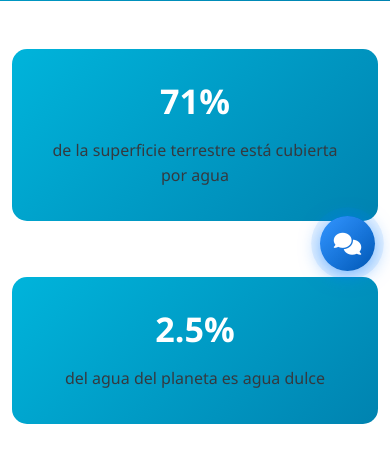
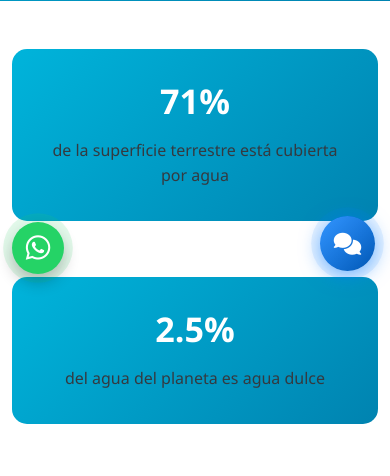
Before and after one commit to Bernah2o/sito_web, a Flask app: page /educagua-dh2o-educacion-agua-potable-valledupar/ in a window 390 px wide. Shown: the part 558-1034 px from the top of the page. Run offline with Flask 3, Linux system fonts and the light colour scheme; data that the repository does not hold is empty; some libraries are stand-ins or nearby versions.

Commit message:
version 25

```diff
--- a/blueprints/main.py
+++ b/blueprints/main.py
@@ -301,7 +301,14 @@ def redirect_instagram():
 @main_bp.route('/whatsapp')
 def redirect_whatsapp():
     """Redirección a WhatsApp"""
-    return redirect('https://api.whatsapp.com/message/F6MZTY5TX4F4C1%sautoload=1&app_absent=0', code=301)
+    from urllib.parse import quote_plus
+    # Mensaje predeterminado que aparecerá en el chat
+    default_message = (
+        "Hola, me gustaría iniciar una conversación con DH2OCOL "
+        "para obtener más información. ¡Gracias!"
+    )
+    wa_url = f"https://wa.me/573157484662?text={quote_plus(default_message)}"
+    return redirect(wa_url, code=301)
 
 @main_bp.route('/tiktok')
 def redirect_tiktok():
--- a/static/css/base.css
+++ b/static/css/base.css
@@ -428,3 +428,57 @@ a:hover {
         padding: 15px;
     }
 }
+/* Botón flotante de WhatsApp */
+.whatsapp-float {
+  position: fixed;
+  left: 20px;
+  bottom: 20px;
+  width: 56px;
+  height: 56px;
+  border-radius: 50%;
+  background-color: #25D366; /* Verde WhatsApp */
+  color: #fff;
+  display: flex;
+  align-items: center;
+  justify-content: center;
+  box-shadow: 0 8px 16px rgba(0, 0, 0, 0.2);
+  z-index: 1000;
+  text-decoration: none;
+  transition: transform 0.15s ease, box-shadow 0.15s ease;
+}
+.whatsapp-float i {
+  font-size: 28px;
+}
+.whatsapp-float .wa-fallback {
+  font-weight: 700;
+  font-size: 14px;
+}
+.whatsapp-float:hover {
+  transform: scale(1.05);
+  box-shadow: 0 10px 18px rgba(0, 0, 0, 0.25);
+}
+
+/* Animación de pulso similar al botón del chatbot */
+.whatsapp-float.pulse {
+  animation: wa-pulse 2s infinite;
+}
+
+@keyframes wa-pulse {
+  0% {
+    box-shadow: 0 8px 16px rgba(0, 0, 0, 0.2);
+  }
+  50% {
+    box-shadow: 0 8px 16px rgba(0, 0, 0, 0.25), 0 0 0 10px rgba(37, 211, 102, 0.15);
+  }
+  100% {
+    box-shadow: 0 8px 16px rgba(0, 0, 0, 0.2);
+  }
+}
+@media (max-width: 480px) {
+  .whatsapp-float {
+    left: 12px;
+    bottom: 12px;
+    width: 52px;
+    height: 52px;
+  }
+}
--- /dev/null
+++ b/static/js/whatsapp_float.js
@@ -0,0 +1,36 @@
+// Botón flotante de WhatsApp en todas las páginas
+document.addEventListener('DOMContentLoaded', () => {
+  try {
+    if (document.getElementById('whatsapp-float')) return;
+
+    const link = document.createElement('a');
+    link.href = '/whatsapp';
+    link.id = 'whatsapp-float';
+    link.className = 'whatsapp-float';
+    link.title = 'Chatea con nosotros por WhatsApp';
+    link.setAttribute('aria-label', 'Chatea con nosotros por WhatsApp');
+
+    // Detectar si Font Awesome está presente, si no, usar texto "WA" como fallback
+    const hasFA = !!document.querySelector(
+      'link[href*="fontawesome"], link[href*="font-awesome"], link[href*="fontawesome.com"]'
+    );
+    if (hasFA) {
+      link.innerHTML = '<i class="fab fa-whatsapp" aria-hidden="true"></i>';
+    } else {
+      const span = document.createElement('span');
+      span.textContent = 'WA';
+      span.className = 'wa-fallback';
+      link.appendChild(span);
+    }
+
+    // Respetar preferencias de movimiento reducido; si no, activar pulso
+    const reduceMotion = window.matchMedia && window.matchMedia('(prefers-reduced-motion: reduce)').matches;
+    if (!reduceMotion) {
+      link.classList.add('pulse');
+    }
+
+    document.body.appendChild(link);
+  } catch (e) {
+    console.error('Error creando botón WhatsApp:', e);
+  }
+});
--- a/templates/sitio/accesorios_tanques_elevados.html
+++ b/templates/sitio/accesorios_tanques_elevados.html
@@ -525,5 +525,7 @@
         {% endif %}
     </script>
     <script src="{{ url_for('static', filename='js/chatbot.js') }}"></script>
+    <!-- Botón flotante WhatsApp -->
+    <script src="{{ url_for('static', filename='js/whatsapp_float.js') }}"></script>
 </body>
 </html>
--- a/templates/sitio/blog_mantenimiento.html
+++ b/templates/sitio/blog_mantenimiento.html
@@ -280,6 +280,8 @@
 
     <!-- Bootstrap JS -->
     <script src="https://cdn.jsdelivr.net/npm/bootstrap@5.3.0/dist/js/bootstrap.bundle.min.js"></script>
+    <!-- Botón flotante WhatsApp -->
+    <script src="{{ url_for('static', filename='js/whatsapp_float.js') }}"></script>
 
     <style>
         .timeline {
--- a/templates/sitio/educagua.html
+++ b/templates/sitio/educagua.html
@@ -1015,7 +1015,7 @@
           // Silenciosamente fallar si no se puede reproducir audio
         }
       }
-    </script>
+</script>
 
     <!-- TanquiBot Chatbot -->
     <script>
@@ -1025,5 +1025,7 @@
         {% endif %}
     </script>
     <script src="{{ url_for('static', filename='js/chatbot.js') }}"></script>
-  </body>
+    <!-- Botón flotante WhatsApp -->
+    <script src="{{ url_for('static', filename='js/whatsapp_float.js') }}"></script>
+</body>
 </html>
--- a/templates/sitio/inicio.html
+++ b/templates/sitio/inicio.html
@@ -887,5 +887,7 @@
              }, 1000);
         });
     </script>
+    <!-- Botón flotante WhatsApp -->
+    <script src="{{ url_for('static', filename='js/whatsapp_float.js') }}"></script>
 </body>
 </html>
--- a/templates/sitio/limpieza_tanques_elevados.html
+++ b/templates/sitio/limpieza_tanques_elevados.html
@@ -853,5 +853,7 @@
         {% endif %}
     </script>
     <script src="{{ url_for('static', filename='js/chatbot.js') }}"></script>
+    <!-- Botón flotante WhatsApp -->
+    <script src="{{ url_for('static', filename='js/whatsapp_float.js') }}"></script>
 </body>
 </html>
```
